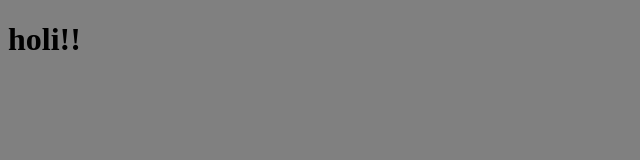
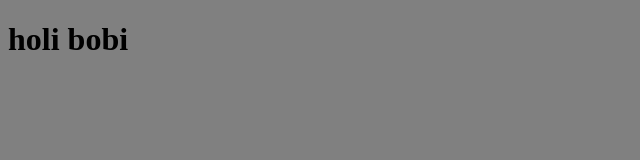
Before and after one commit to XEnryux/mern-calendar, a website: page public/index.html in a window 1280 px wide. Shown: the full height of the page, 0-640 px from the left. Drawn offline with Linux system fonts and the light colour scheme.

Commit message:
directorios corregidosprueba de railway

```diff
--- a/public/index.html
+++ b/public/index.html
@@ -8,6 +8,6 @@
     <title>Demo app</title>
 </head>
 <body>
-    <h1>holi!!</h1>
+    <h1>holi bobi</h1>
 </body>
 </html>
```
